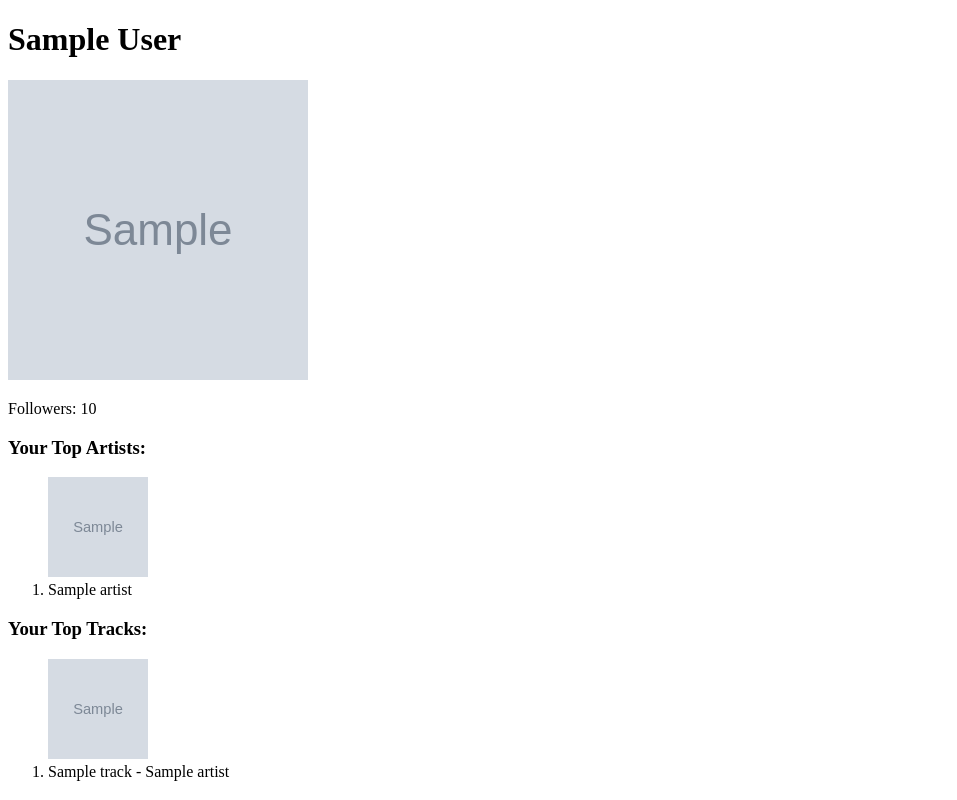
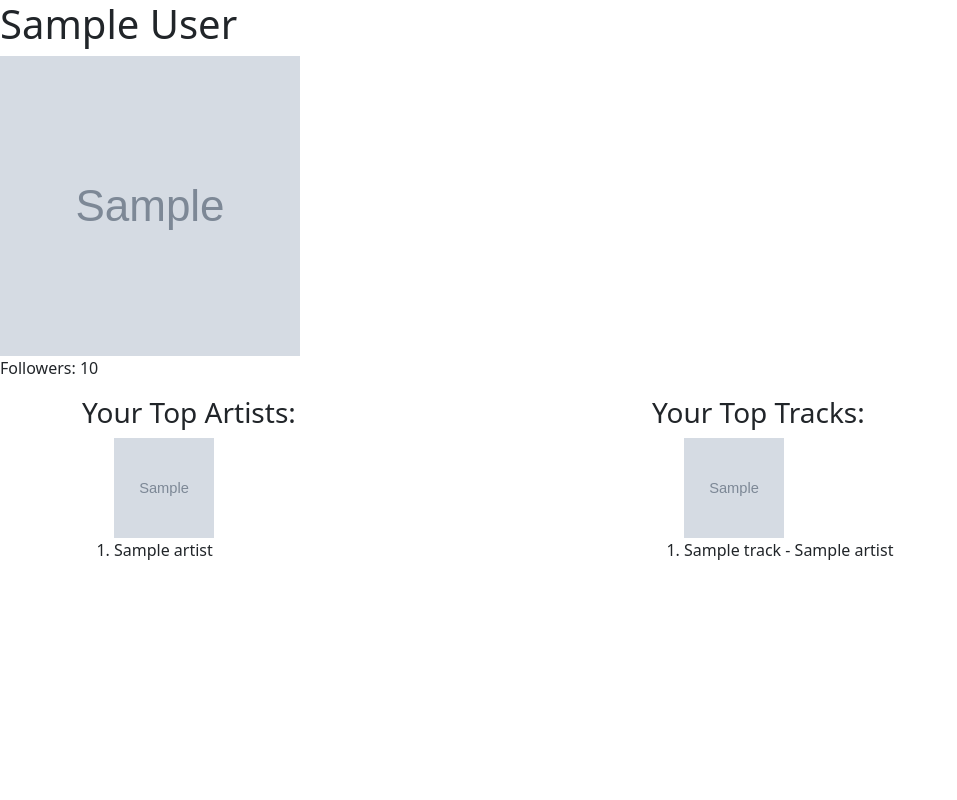
Before and after one commit to rorywilliams36/Spotify-Companion, a Flask app: template templates/profile.html in a window 1280 px wide. Shown: the whole page, without its empty margins (0-957 px from the left). Run offline with Flask 3, Linux system fonts and the light colour scheme; the template is opened without the code that fills it: most values are stand-ins (such as "Sample title", 1, 10 or a date in 2020); grey boxes marked "Sample" are stand-in pictures; parts of the project's set-up code (start-up, migrations or seed data) failed here and were passed over.

Commit message:
two column layout and fixed bootstrap link

```diff
--- a/templates/profile.html
+++ b/templates/profile.html
@@ -1,8 +1,7 @@
 <!DOCTYPE html>
 <html lang="en">
   <head>
-    <script src="https://cdn.jsdelivr.net/npm/bootstrap@5.3.3/dist/js/bootstrap.bundle.min.js" integrity="sha384-YvpcrYf0tY3lHB60NNkmXc5s9fDVZLESaAA55NDzOxhy9GkcIdslK1eN7N6jIeHz" crossorigin="anonymous"></script>
-    <meta charset="utf-8">
+    <link href="https://cdn.jsdelivr.net/npm/bootstrap@5.3.8/dist/css/bootstrap.min.css" rel="stylesheet" integrity="sha384-sRIl4kxILFvY47J16cr9ZwB07vP4J8+LH7qKQnuqkuIAvNWLzeN8tE5YBujZqJLB" crossorigin="anonymous">    <meta charset="utf-8">
     <meta name="viewport" content="width=device-width, initial-scale=1">
     <title>Your Profile</title>
   </head>
@@ -17,8 +16,10 @@
   </header>
 
   <body>
+    <div class="container">
+      <div class="row justify-content-start">
         <!-- Artists -->
-    <div class="container">
+        <div class="col">
           <h3>Your Top Artists:</h3>
           <ol>
             {% if artists %}
@@ -31,7 +32,7 @@
         </div>
 
         <!-- Tracks -->
-    <div class="container">
+        <div class="col">
           <h3>Your Top Tracks:</h3>
           <ol>
             {% if tracks %}
@@ -42,7 +43,8 @@
             {% endif %}
           </ol>
         </div>
-
+      </div>
+    </div>
     <!-- Genres -->
   </body>
 
```
Lines whose indentation alone changed are shown as unchanged.
